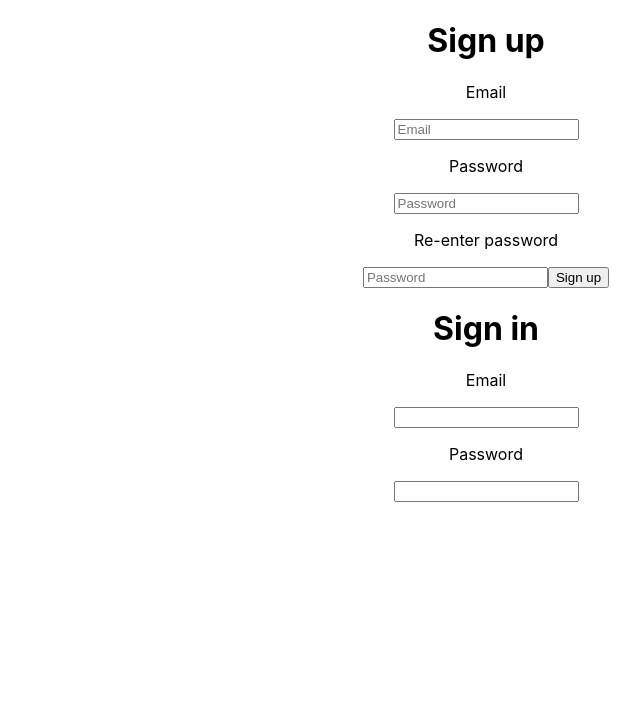
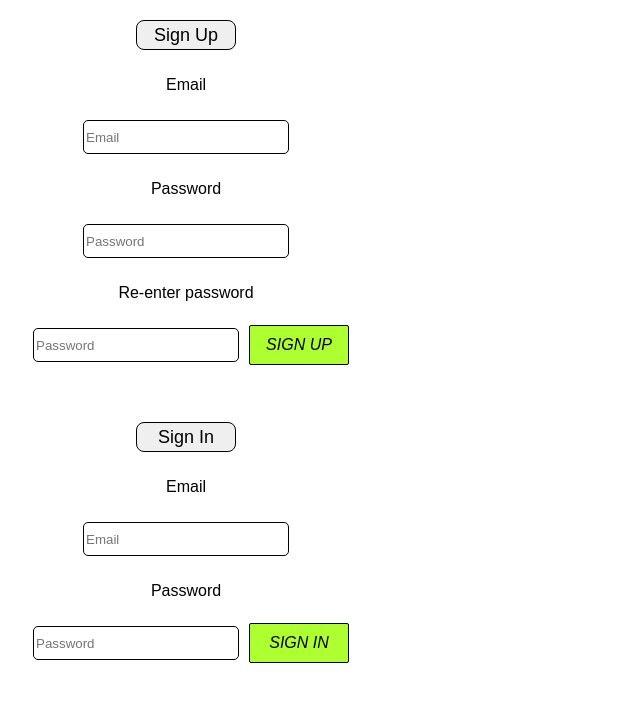
Before and after one commit to aevans1910/adulting, a React (Create React App) app: page /sign-in in a window 1280 px wide. Shown: the top 702 px of the page, without its empty margins (154-794 px from the left). Built offline with nearby package versions, Linux system fonts and the light colour scheme.

Commit message:
[add] styling

```diff
--- a/src/components/SignInForm.js
+++ b/src/components/SignInForm.js
@@ -2,13 +2,16 @@
 
 export default function SignInForm() {
     return (
-        <div className="sign-in">
-            <h1>Sign in</h1>
+        <div className="sign-up-in">
+            <div>
+                <button>Sign In</button>
+            </div>
             <div className="form">
                 <p name="email">Email</p>
-                <input type="email" name="email" id="email"/>
+                <input type="email" name="email" id="email" placeholder="Email"/>
                 <p name="password">Password</p>
-                <input type="password" name="password" id="password"/>
+                <input type="password" name="password" id="password" placeholder="Password"/>
+                <button type="submit">SIGN IN</button>
             </div>
         </div>
     )
--- a/src/components/SignUpForm.js
+++ b/src/components/SignUpForm.js
@@ -2,8 +2,10 @@
 
 export default function SignUpForm() {
     return (
-        <div className="sign-up">
-            <h1>Sign up</h1>
+        <div className="sign-up-in">
+            <div>
+                <button>Sign Up</button>
+            </div>
             <div className="form">
                 <p name="email">Email</p>
                 <input type="email" name="email" id="email" placeholder="Email"/>
@@ -11,7 +13,7 @@
                 <input type="password" name="password" id="password" placeholder="Password"/>
                 <p name="re-password">Re-enter password</p>
                 <input type="password" name="re-password" id="re-password" placeholder="Password"/>
-                <button type="submit">Sign up</button>
+                <button type="submit">SIGN UP</button>
             </div>
         </div>
     )
--- a/src/styles/pages.css
+++ b/src/styles/pages.css
@@ -1 +1,60 @@
-/* No CSS *//*# sourceMappingURL=pages.css.map */
+.container {
+  display: -webkit-box;
+  display: -ms-flexbox;
+  display: flex;
+  -webkit-box-orient: vertical;
+  -webkit-box-direction: normal;
+      -ms-flex-direction: column;
+          flex-direction: column;
+  -webkit-box-pack: right;
+      -ms-flex-pack: right;
+          justify-content: right;
+}
+
+.container > .sign-up-in {
+  font-family: sans-serif;
+  display: -webkit-box;
+  display: -ms-flexbox;
+  display: flex;
+  -webkit-box-orient: vertical;
+  -webkit-box-direction: normal;
+      -ms-flex-direction: column;
+          flex-direction: column;
+  font-size: 16px;
+  max-width: 50%;
+  -webkit-box-pack: center;
+      -ms-flex-pack: center;
+          justify-content: center;
+  margin: 20px;
+}
+
+.container > .sign-up-in > :first-child > button {
+  height: 30px;
+  width: 100px;
+  border: solid black 1px;
+  border-radius: 8px;
+  font-size: 18px;
+}
+
+.container > .sign-up-in > .form {
+  margin: 10px;
+}
+
+.container > .sign-up-in > .form > input {
+  height: 30px;
+  width: 200px;
+  border: solid black 1px;
+  border-radius: 5px;
+  margin: 10px;
+}
+
+.container > .sign-up-in > .form > button {
+  height: 40px;
+  width: 100px;
+  border: solid black 1px;
+  border-radius: 2px;
+  background-color: greenyellow;
+  font-size: 16px;
+  font-style: italic;
+}
+/*# sourceMappingURL=pages.css.map */
--- a/src/styles/pages.scss
+++ b/src/styles/pages.scss
@@ -1,3 +1,42 @@
 .container {
-
+    display: flex;
+    flex-direction: column;
+    justify-content: right;
+    &>.sign-up-in {
+        font-family: sans-serif;
+        display: flex;
+        flex-direction: column;
+        font-size: 16px;
+        max-width: 50%;
+        justify-content: center;
+        margin: 20px;
+        &> :first-child {
+            &> button {
+                height: 30px;
+                width: 100px;
+                border: solid black 1px;
+                border-radius: 8px;
+                font-size: 18px;
+            }
+        }
+        &>.form {
+            margin: 10px;
+            &> input {
+                height: 30px;
+                width: 200px;
+                border: solid black 1px;
+                border-radius: 5px;
+                margin: 10px;
+            }
+            &> button {
+                height: 40px;
+                width: 100px;
+                border: solid black 1px;
+                border-radius: 2px;
+                background-color: greenyellow;
+                font-size: 16px;
+                font-style: italic;
+            }
+        }
+    }
 }
```
Also changed, not shown: 1 other file (tests, documents, lock files or other folders).
